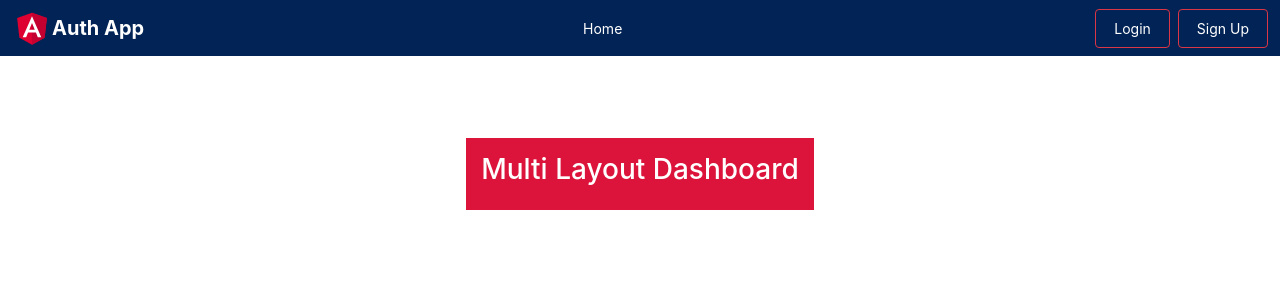
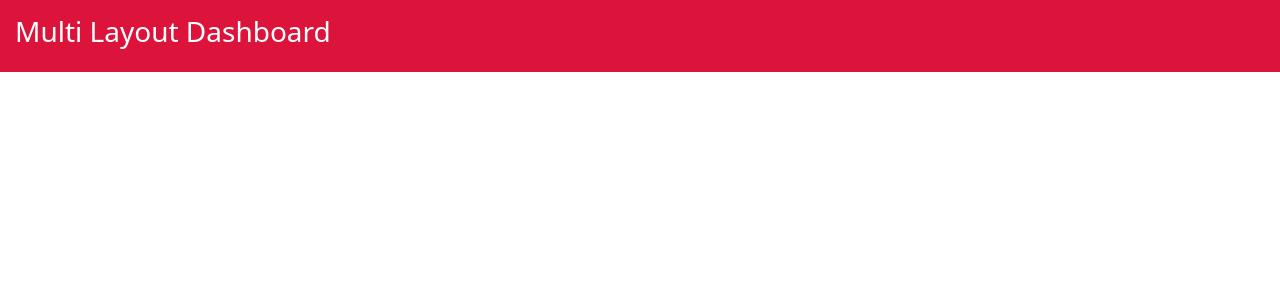
Before and after one commit to ahadsenja/authmultilayout-angular, an Angular app: page /dashboard in a window 1280 px wide. Shown: the top 300 px of the page. Built offline with nearby package versions, Linux system fonts and the light colour scheme.

Commit message:
chore: update app component

```diff
--- a/src/app/app.component.html
+++ b/src/app/app.component.html
@@ -1,56 +1 @@
-<style>
-  :host {
-    font-family: -apple-system, BlinkMacSystemFont, "Segoe UI", Roboto, Helvetica, Arial, sans-serif, "Apple Color Emoji", "Segoe UI Emoji", "Segoe UI Symbol";
-    font-size: 14px;
-    color: #333;
-    box-sizing: border-box;
-    -webkit-font-smoothing: antialiased;
-    -moz-osx-font-smoothing: grayscale;
-  }
-
-  h1, h2, h3, h4, h5, h6 {
-    margin: 8px 0;
-  }
-
-  p {
-    margin: 0;
-  }
-
-  .spacer {
-    flex: 1;
-  }
-
-  .toolbar {
-    position: absolute;
-    top: 0;
-    left: 0;
-    right: 0;
-    height: 60px;
-    display: flex;
-    align-items: center;
-    background-color: #1976d2;
-    color: white;
-    font-weight: 600;
-  }
-
-  .toolbar img {
-    margin: 0 16px;
-  }
-
-  .content {
-    display: flex;
-    margin: 82px auto 32px;
-    padding: 0 16px;
-    max-width: 960px;
-    flex-direction: column;
-    align-items: center;
-  }
-</style>
-
-<!-- navbar -->
-<app-navbar></app-navbar>
-
-<!-- content -->
-<div class="content" role="main">
-  <router-outlet></router-outlet>
-</div>
+<router-outlet></router-outlet>
```
